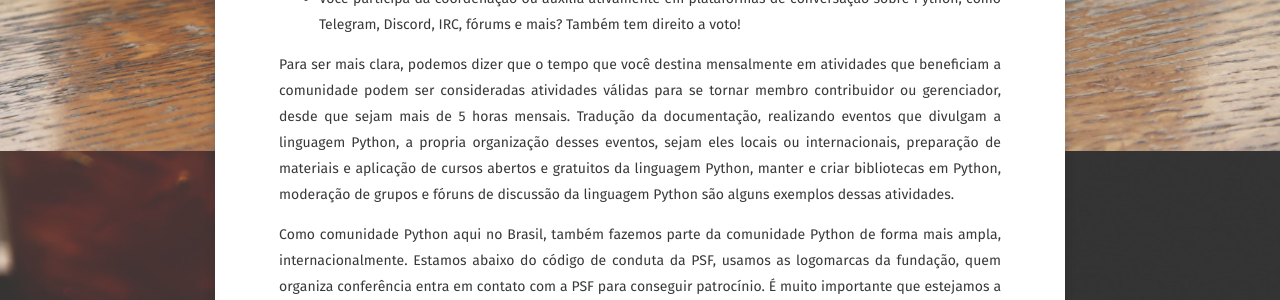
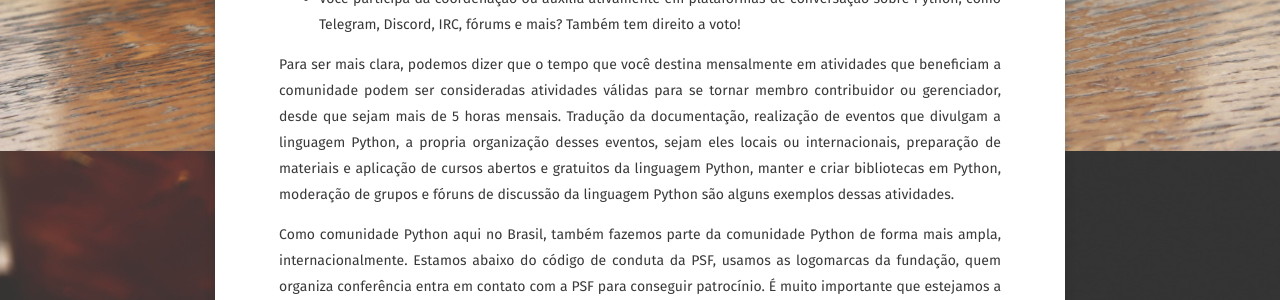
Before and after one commit to deboraazevedo/deboraazevedo.github.io, a Jekyll site: the page built from _posts/2021-05-27-membro-contribuidor-gerenciador-psf.md, in a window 1280 px wide and 900 px high, scrolled down 2345 px. Shown: the part 204-504 px from the top of the window. Built offline with Jekyll 4.4.1, drawn with Linux system fonts in a browser that asks for light colours; some web fonts are replaced; comment, search, counter and statistics services are not loaded.

Commit message:
Update 2021-05-27-membro-contribuidor-gerenciador-psf.md

```diff
--- a/_posts/2021-05-27-membro-contribuidor-gerenciador-psf.md
+++ b/_posts/2021-05-27-membro-contribuidor-gerenciador-psf.md
@@ -48,7 +48,7 @@ Se até agora tu acha que ainda não se encaixa em nenhuma dessas membresias, ex
 * Você participa da coordenação ou auxilia ativamente em plataformas de conversação sobre Python, como Telegram, Discord, IRC, fórums e mais? Também tem direito a voto!
 
 
-Para ser mais clara, podemos dizer que o tempo que você destina mensalmente em atividades que beneficiam a comunidade podem ser consideradas atividades válidas para se tornar membro contribuidor ou gerenciador, desde que sejam mais de 5 horas mensais. Tradução da documentação, realizando eventos que divulgam a linguagem Python, a propria organização desses eventos, sejam eles locais ou internacionais, preparação de materiais e aplicação de cursos abertos e gratuitos da linguagem Python, manter e criar bibliotecas em Python, moderação de grupos e fóruns de discussão da linguagem Python são alguns exemplos dessas atividades.
+Para ser mais clara, podemos dizer que o tempo que você destina mensalmente em atividades que beneficiam a comunidade podem ser consideradas atividades válidas para se tornar membro contribuidor ou gerenciador, desde que sejam mais de 5 horas mensais. Tradução da documentação, realização de eventos que divulgam a linguagem Python, a propria organização desses eventos, sejam eles locais ou internacionais, preparação de materiais e aplicação de cursos abertos e gratuitos da linguagem Python, manter e criar bibliotecas em Python, moderação de grupos e fóruns de discussão da linguagem Python são alguns exemplos dessas atividades.
 
 Como comunidade Python aqui no Brasil, também fazemos parte da comunidade Python de forma mais ampla, internacionalmente. Estamos abaixo do código de conduta da PSF, usamos as logomarcas da fundação, quem organiza conferência entra em contato com a PSF para conseguir patrocínio. É muito importante que estejamos a par das coisas que acontecem nesses níveis mais distantes da organização, pois isso pode vir a influenciar, por exemplo, se a linguagem permanecerá livre e gratuita pra uso, ou se terão fundos ou não para fornecer à próxima Python Nordeste, ou Python Brasil, ou para um tutorial Django Girls! Por isso, é importante saber quem está nesses cargos, e querer ter pessoas nossas lá também, que nos represente. Para tanto, é fundamental que tomemos essa posição de sim, eu contribuo com a comunidade Python e vou assumir esse lugar de voto também nesses outros níveis.
 
```
